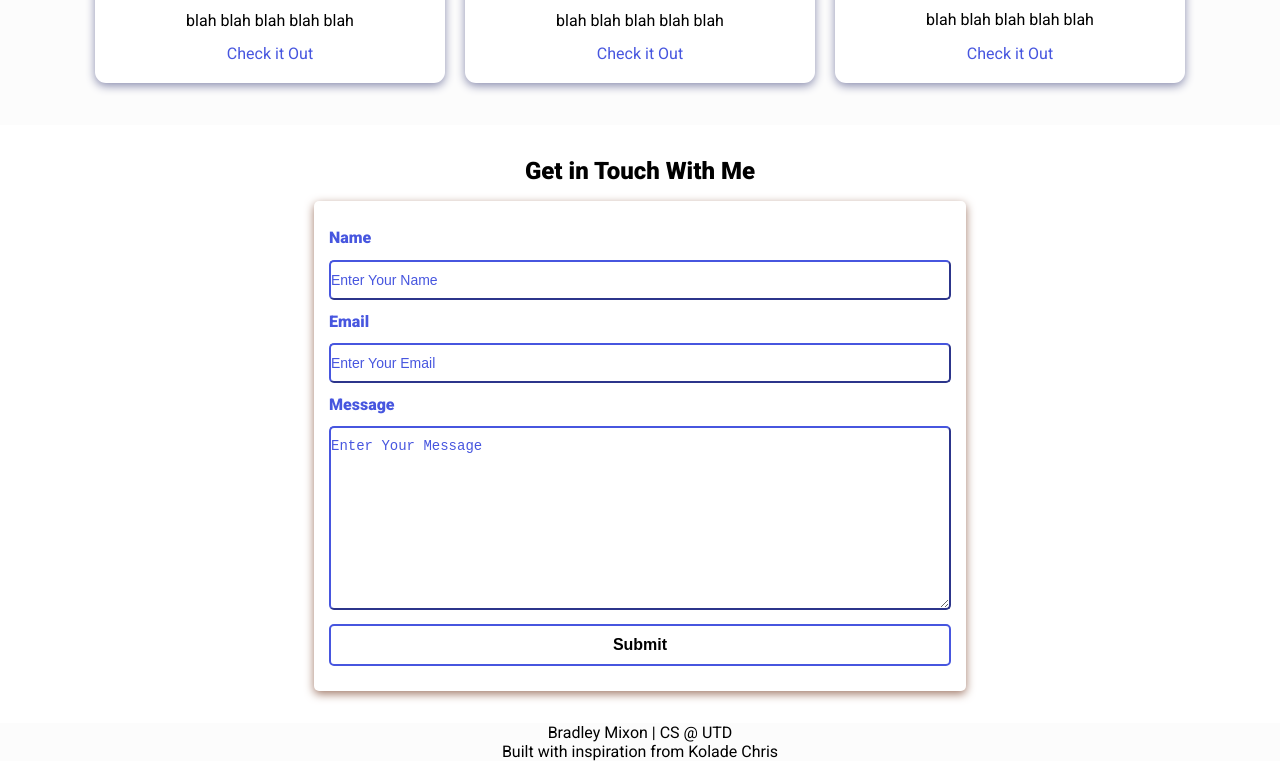
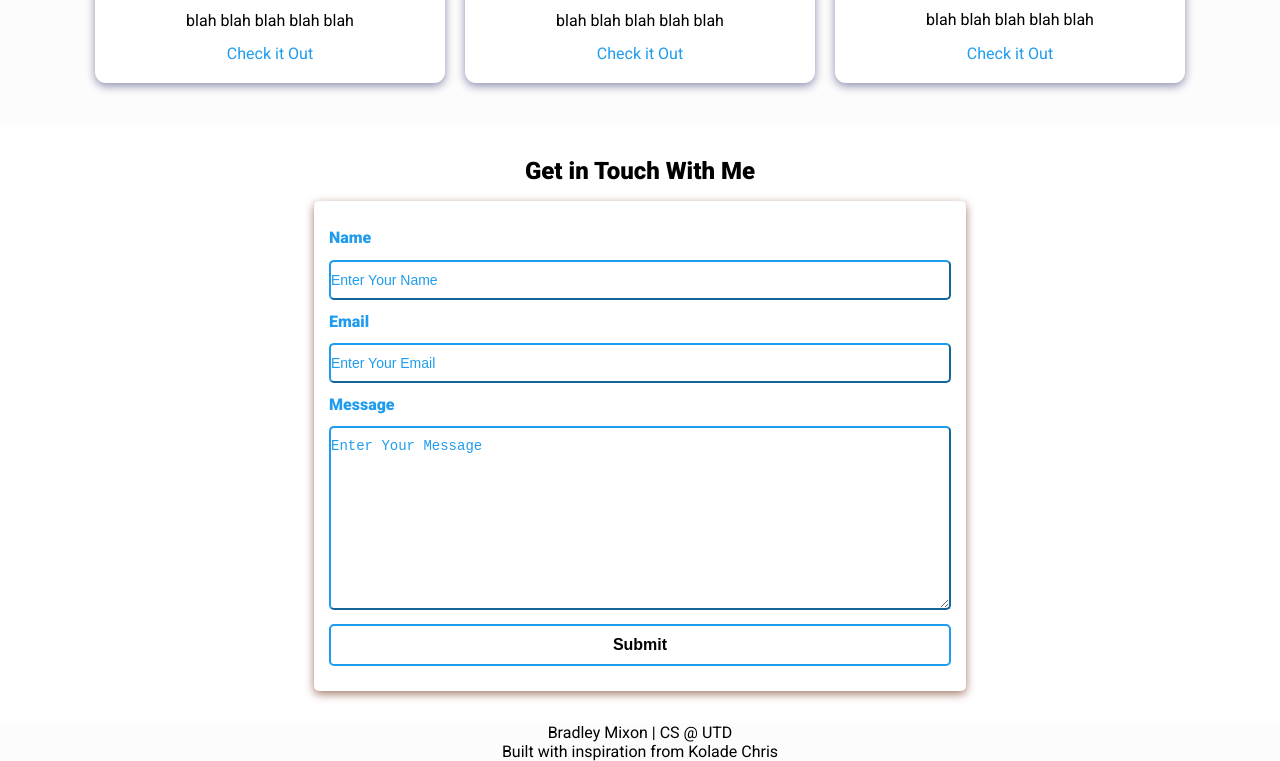
Before and after one commit to bradleymixon/portfolio-website, a plain HTML site: page index.html in a window 1280 px wide. Shown: the part 1669-2430 px from the top of the page. Drawn offline with nearby package versions, Linux system fonts and the light colour scheme.

Commit message:
updated favicons/site colors

```diff
--- a/assets/css/styles.css
+++ b/assets/css/styles.css
@@ -7,8 +7,8 @@
   --bold-font: 700;
   --bolder-font: 900;
   --bg-color: #fcfcfc;
-  --primary-color: #4756df;
-  --secondary-color: #ff7235;
+  --primary-color: #209CEE;
+  --secondary-color: #025;
   --primary-shadow: #8b8eaf;
   --secondary-shadow: #a17a69;
   --bottom-margin: 0.5rem;
```
Also changed, not shown: assets/icons/android-chrome-192x192.png, assets/icons/android-chrome-512x512.png, assets/icons/apple-touch-icon.png, assets/icons/favicon-16x16.png (added), assets/icons/favicon-32x32.png, assets/icons/favicon.ico (added).
